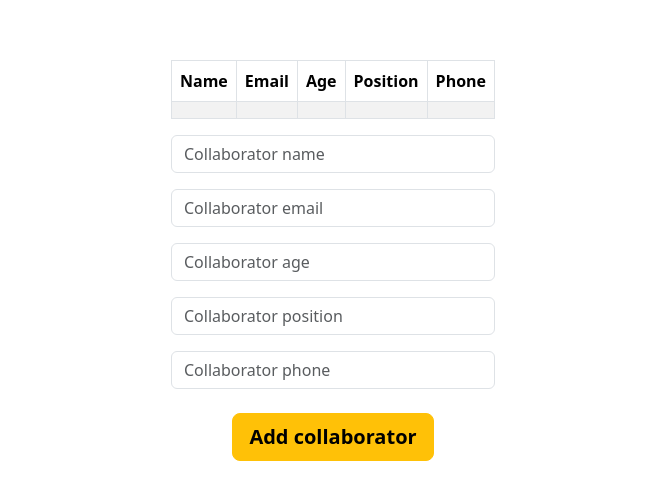
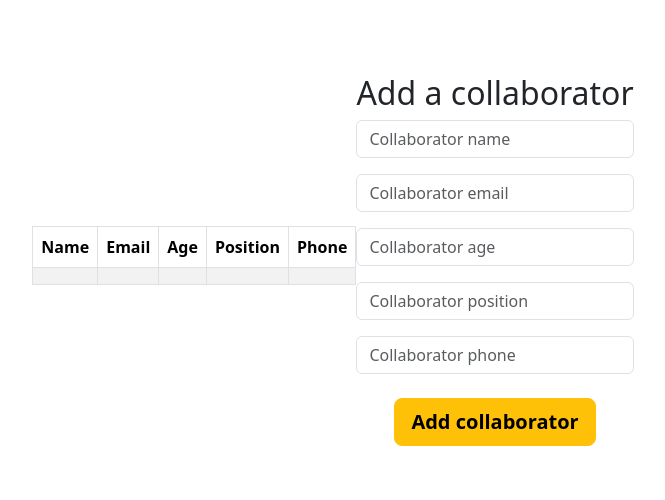
Before and after one commit to carolinalunasfarah/Desafio-LATAM_ReactRenderizacionDinamica, a React (Vite) app: page / in a window 1280 px wide. Shown: the part 136-636 px from the top of the page, without its empty margins (307-972 px from the left). Built offline with nearby package versions, Linux system fonts and the light colour scheme.

Commit message:
form style, fix the button

```diff
--- a/src/App.css
+++ b/src/App.css
@@ -1,6 +1,28 @@
 #root {
-  max-width: 1280px;
-  margin: 0 auto;
-  padding: 2rem;
-  text-align: center;
+    display: flex;
+    justify-content: center;
+    align-items: center;
+    min-width: 100%;
+    text-align: center;
 }
+
+main {
+    display: flex;
+    justify-content: center;
+    align-items: center;
+}
+
+h2:hover {
+    cursor: none;
+}
+
+.submitBtn:hover {
+    transform: scale(1.25);
+    transition: ease 2s;
+}
+
+.alertDisplay {
+    margin-top: 1rem;
+    height: 2rem;
+    font-size: 20px;
+}
--- a/src/App.jsx
+++ b/src/App.jsx
@@ -17,9 +17,11 @@ function App() {
 
     return (
         <>
-            <List />
-            <CollabForm setAlert={setAlert} />
-            {alert.msg && <Alert color={alert.color}>{alert.msg}</Alert>}
+            <main>
+                <List />
+                <CollabForm setAlert={setAlert} />
+                {alert.msg && <Alert color={alert.color}>{alert.msg}</Alert>}
+            </main>
         </>
     );
 }
--- a/src/assets/components/CollabForm.jsx
+++ b/src/assets/components/CollabForm.jsx
@@ -49,6 +49,7 @@ const CollabForm = ({ setAlert }) => {
     return (
         <>
             <form className="collaboratorsForm" onSubmit={validateData}>
+                <h2>Add a collaborator</h2>
                 <Form.Group className="mb-3" controlId="formName">
                     <Form.Control
                         type="text"
```
